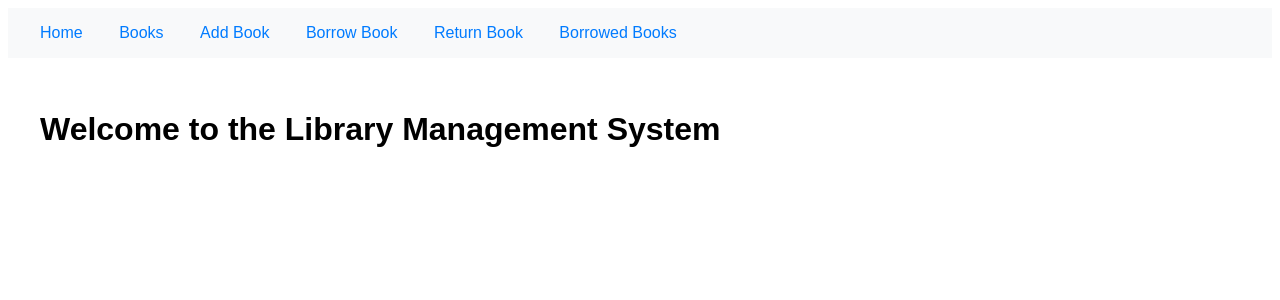
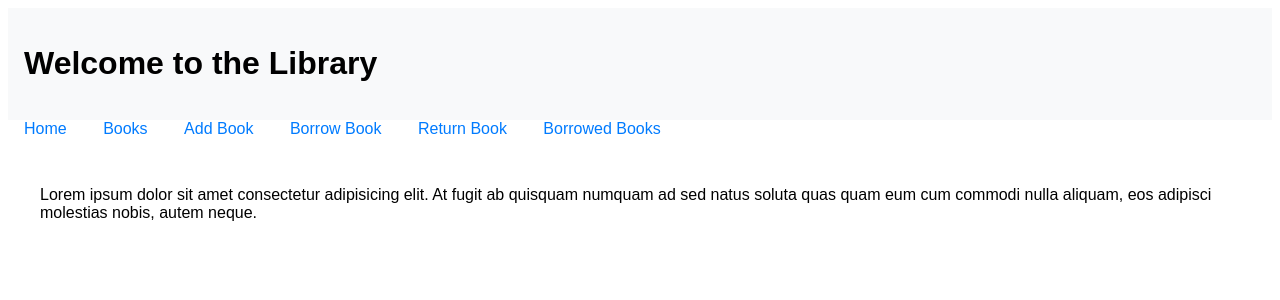
Before and after one commit to Git-Yousuf/Library-Management-System, a Flask app: page / in a window 1280 px wide. Shown: the top 300 px of the page. Run offline with Flask 3, Linux system fonts and the light colour scheme; some libraries are stand-ins or nearby versions.

Commit message:
initial Stage of Project

```diff
--- a/templates/base.html
+++ b/templates/base.html
@@ -8,6 +8,8 @@
 </head>
 <body>
     <header>
+        <h1>Welcome to the Library</h1>
+    </header>
     <nav>
         <a href="{{ url_for('index') }}">Home</a>
         <a href="{{ url_for('books') }}">Books</a>
@@ -16,7 +18,6 @@
         <a href="{{ url_for('return_book') }}">Return Book</a>
         <a href="{{ url_for('borrowed_books') }}">Borrowed Books</a>
     </nav>
-    </header>
     <main>
         {% block content %}{% endblock %}
     </main>
--- a/templates/index.html
+++ b/templates/index.html
@@ -1,4 +1,4 @@
 {% extends 'base.html' %}
 {% block content %}
-<h1>Welcome to the Library Management System</h1>
+<p>Lorem ipsum dolor sit amet consectetur adipisicing elit. At fugit ab quisquam numquam ad sed natus soluta quas quam eum cum commodi nulla aliquam, eos adipisci molestias nobis, autem neque.</p>
 {% endblock %}
```
Lines whose indentation alone changed are shown as unchanged.
